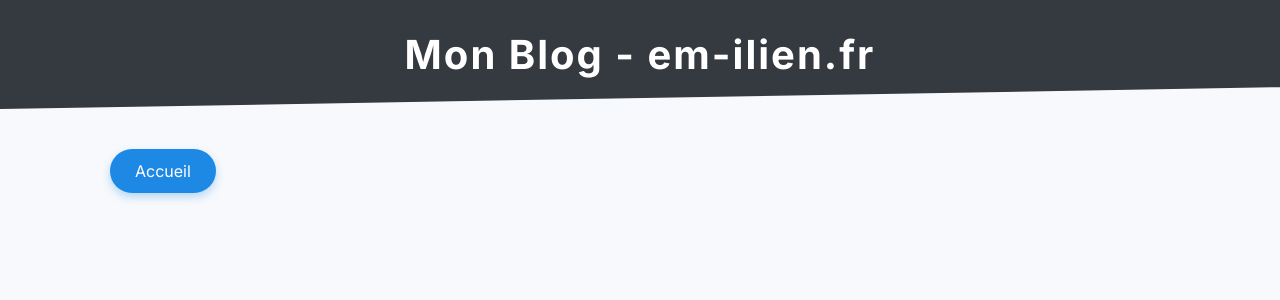
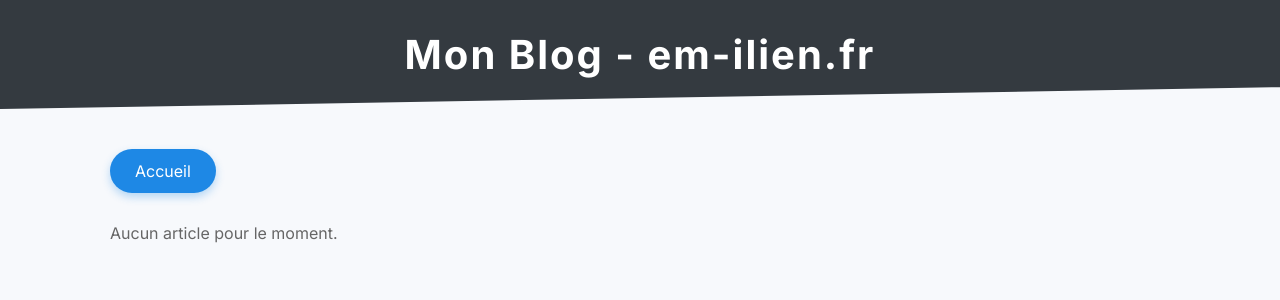
Before and after one commit to Em-ilien/emiliencosson.fr, a SvelteKit app: page /blog in a window 1280 px wide. Shown: the top 300 px of the page. Built offline with nearby package versions, Linux system fonts and the light colour scheme.

Commit message:
feat(blog): add empty article message

```diff
--- a/src/routes/blog/+page.svelte
+++ b/src/routes/blog/+page.svelte
@@ -21,6 +21,10 @@
 				</p>
 			</a>
 		</div> -->
+
+		<div>
+			<span class="empty">Aucun article pour le moment.</span>
+		</div>
 	</main>
 </div>
 
@@ -151,4 +155,9 @@
 			grid-template-columns: repeat(3, 1fr);
 		}
 	}
+
+	.empty {
+		color: #666;
+		margin-top: 50px;
+	}
 </style>
```
